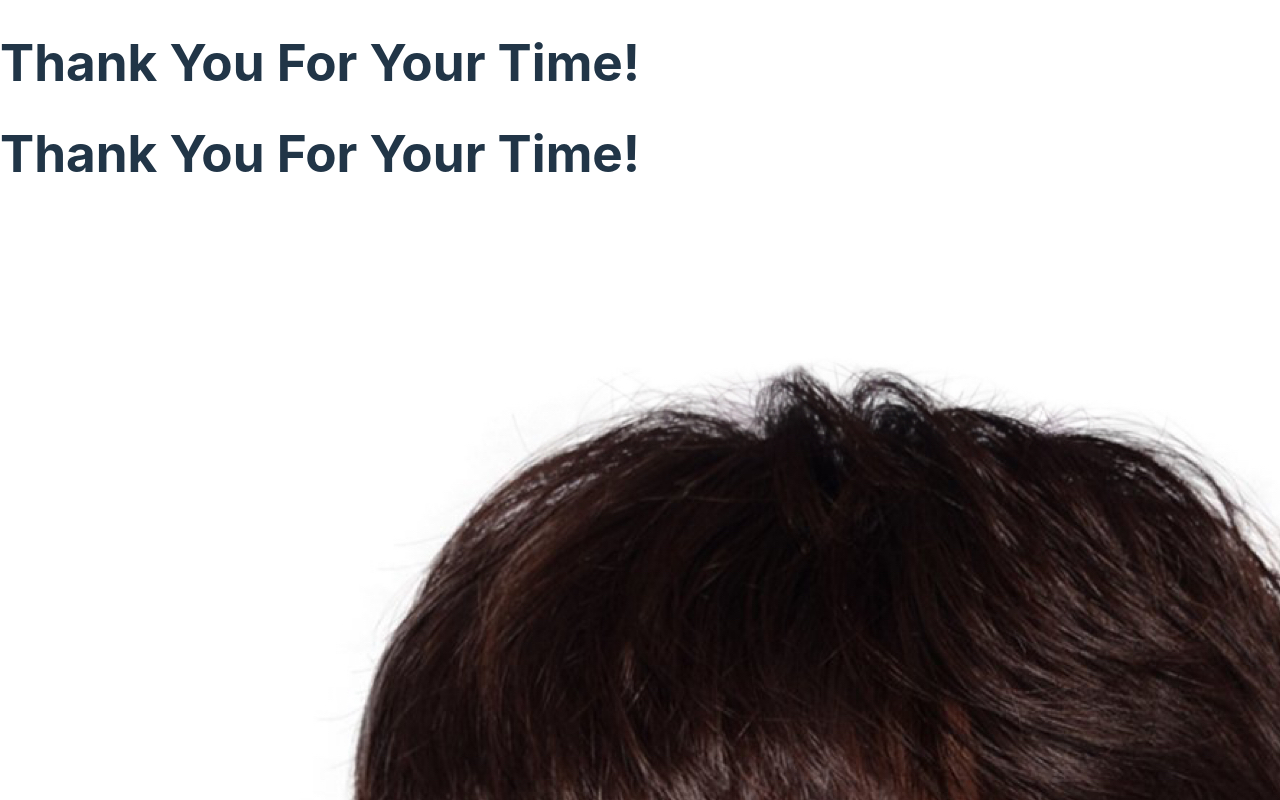
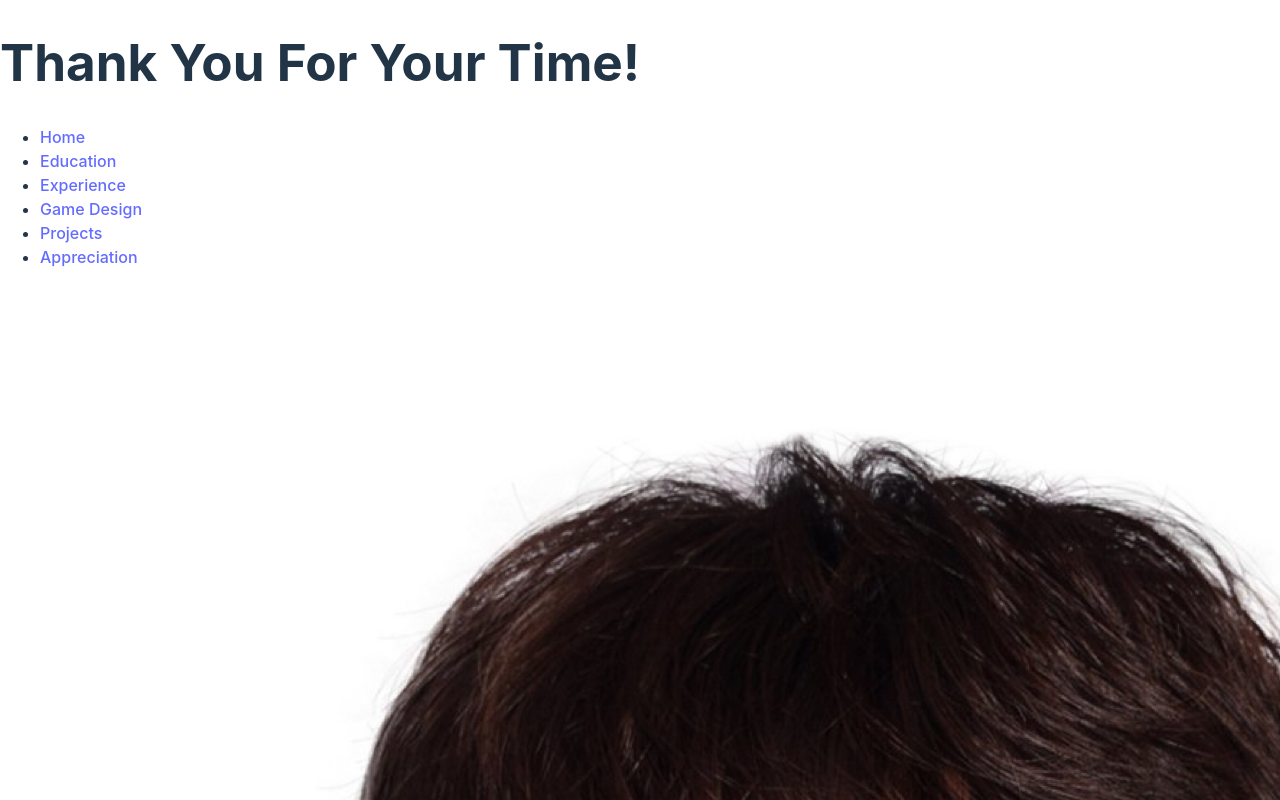
Before and after one commit to sychen10086/mp-3, a React (Vite) app: page / in a window 1280 px wide. Shown: the top 800 px of the page. Built offline with nearby package versions, Linux system fonts and the light colour scheme.

Commit message:
Update Nav.tsx

```diff
--- a/src/components/Nav.tsx
+++ b/src/components/Nav.tsx
@@ -1,11 +1,19 @@
 import React from 'react';
+import { Link } from 'react-router-dom';
 
-const Header: React.FC = () => {
+const Nav: React.FC = () => {
     return (
-        <header>
-            <h1>Thank You For Your Time!</h1>
-        </header>
+        <nav>
+            <ul>
+                <li><Link to="/">Home</Link></li>
+                <li><Link to="/education">Education</Link></li>
+                <li><Link to="/experience">Experience</Link></li>
+                <li><Link to="/gamedesign">Game Design</Link></li>
+                <li><Link to="/projects">Projects</Link></li>
+                <li><Link to="/appreciation">Appreciation</Link></li>
+            </ul>
+        </nav>
     );
 };
 
-export default Header;
+export default Nav;
```
